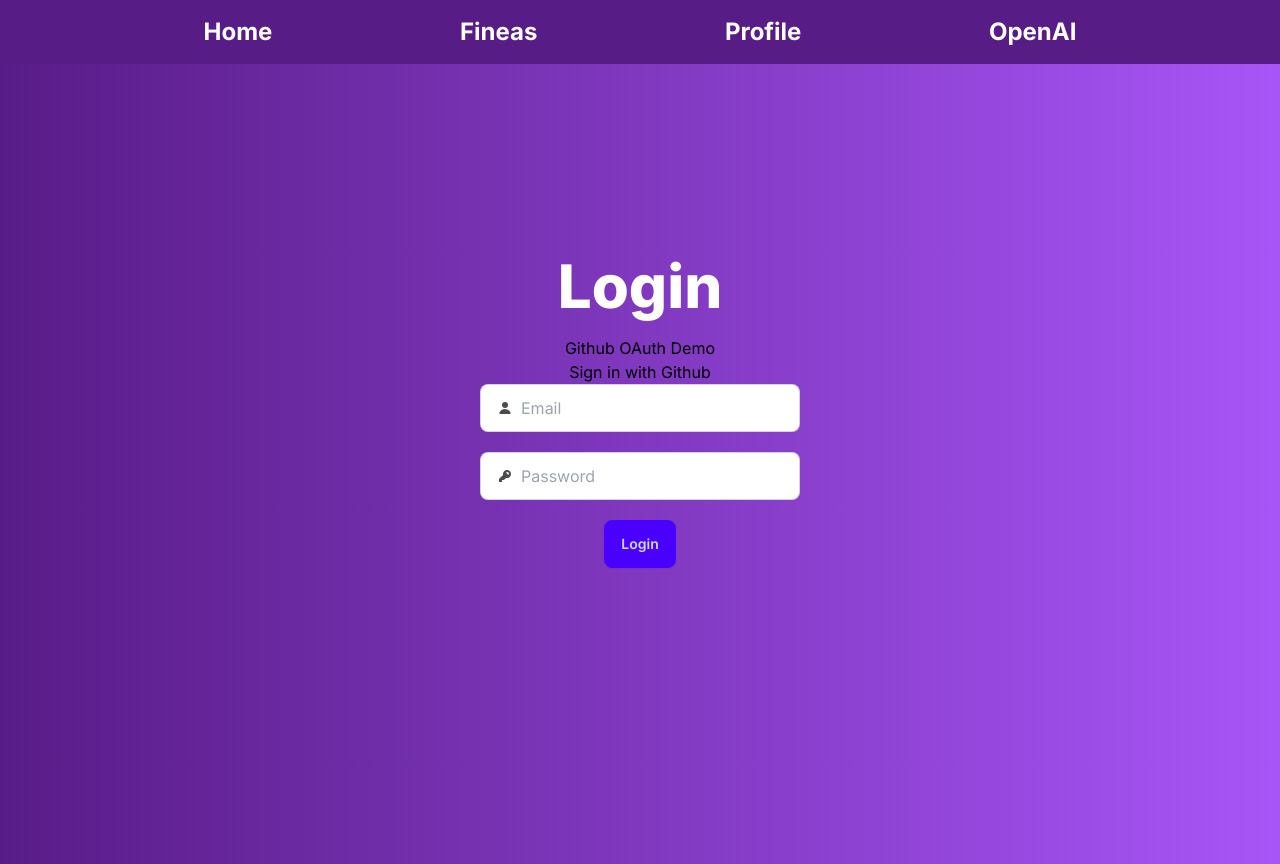
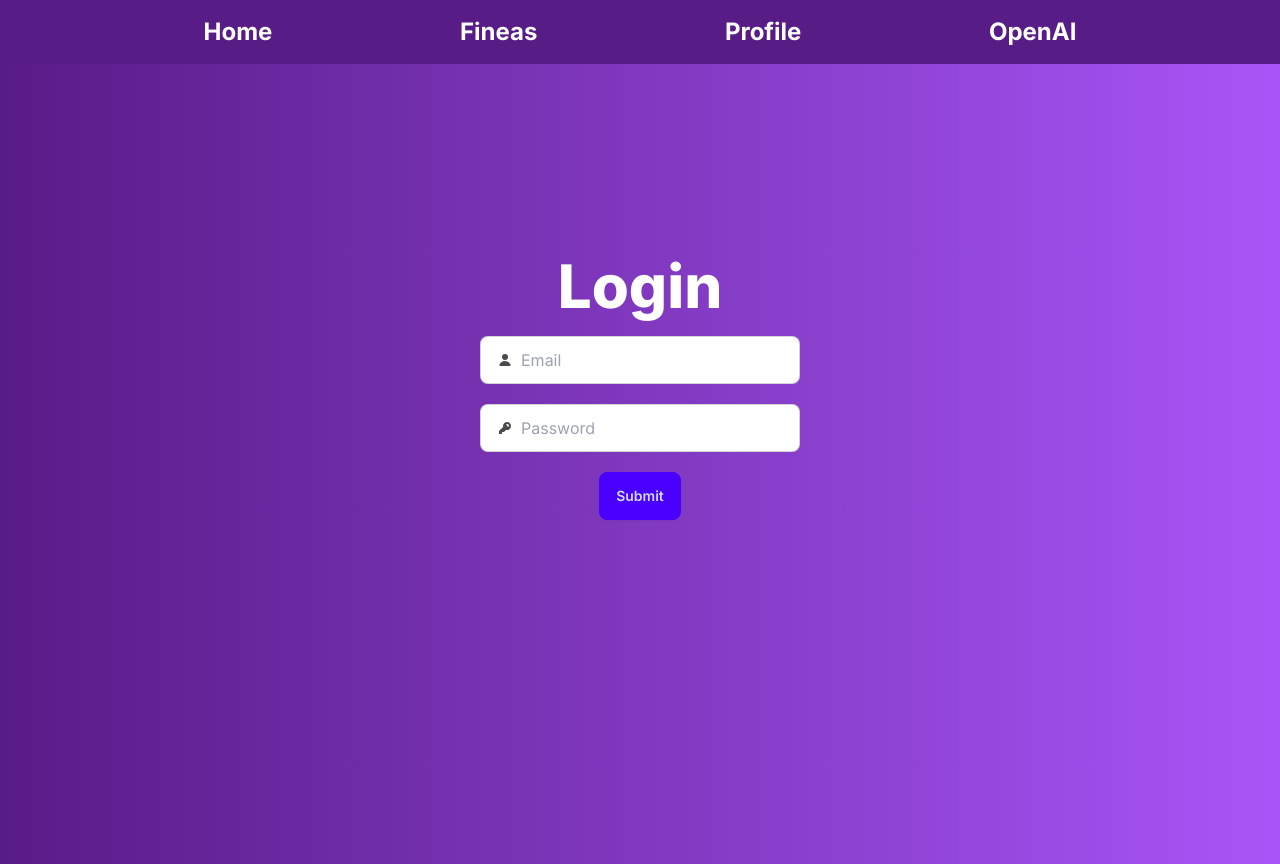
Before and after one commit to marcinknara/fineas, a Next.js app: page /login in a window 1280 px wide. Built offline with nearby package versions, Linux system fonts and the light colour scheme; no server answers.

Commit message:
login fix

```diff
--- a/src/app/login/page.js
+++ b/src/app/login/page.js
@@ -1,12 +1,10 @@
 'use client'
 import React, { useState } from 'react';
 import Navbar from "../components/Navbar";
-import { useSession, signIn, signOut } from "next-auth/react";
 
 export default function Login() {
   const [email, setEmail] = useState('');
   const [password, setPassword] = useState('');
-  const { data: session, status } = useSession()
 
   const handleEmailChange = (event) => {
     setEmail(event.target.value);
@@ -49,25 +47,6 @@ export default function Login() {
           <h1 className="font-extrabold text-5xl md:text-6xl text-white mb-5">
             Login
           </h1>
-          <div>
-            <h1>Github OAuth Demo</h1>
-
-            {!session ? (
-              <>
-                <button onClick={() => signIn("github")}>
-                  Sign in with Github
-                </button>
-              </>
-            ) : (
-              <>
-                <p>
-                  Not {session.user.name || session.user.email}? Then
-                  Logout and login again
-                </p>
-                <button onClick={signOut}>Logout</button> <br />
-              </>
-            )}
-          </div>
           <form className="w-full flex flex-col items-center space-y-5" onSubmit={handleSubmit}>
             <label className="input input-bordered flex items-center gap-2 w-1/4">
               <svg xmlns="http://www.w3.org/2000/svg" viewBox="0 0 16 16" fill="currentColor" className="w-4 h-4 opacity-70"><path d="M8 8a3 3 0 1 0 0-6 3 3 0 0 0 0 6ZM12.735 14c.618 0 1.093-.561.872-1.139a6.002 6.002 0 0 0-11.215 0c-.22.578.254 1.139.872 1.139h9.47Z" /></svg>
@@ -77,7 +56,7 @@ export default function Login() {
               <svg xmlns="http://www.w3.org/2000/svg" viewBox="0 0 16 16" fill="currentColor" className="w-4 h-4 opacity-70"><path fillRule="evenodd" d="M14 6a4 4 0 0 1-4.899 3.899l-1.955 1.955a.5.5 0 0 1-.353.146H5v1.5a.5.5 0 0 1-.5.5h-2a.5.5 0 0 1-.5-.5v-2.293a.5.5 0 0 1 .146-.353l3.955-3.955A4 4 0 1 1 14 6Zm-4-2a.75.75 0 0 0 0 1.5.5.5 0 0 1 .5.5.75.75 0 0 0 1.5 0 2 2 0 0 0-2-2Z" clipRule="evenodd" /></svg>
               <input type="password" className="grow" placeholder="Password" value={password} onChange={handlePasswordChange} />
             </label>
-            <button className="btn btn-primary" type="submit">Login</button>
+            <button className="btn btn-primary" type="submit">Submit</button>
           </form>
         </div>
       </div>
```
